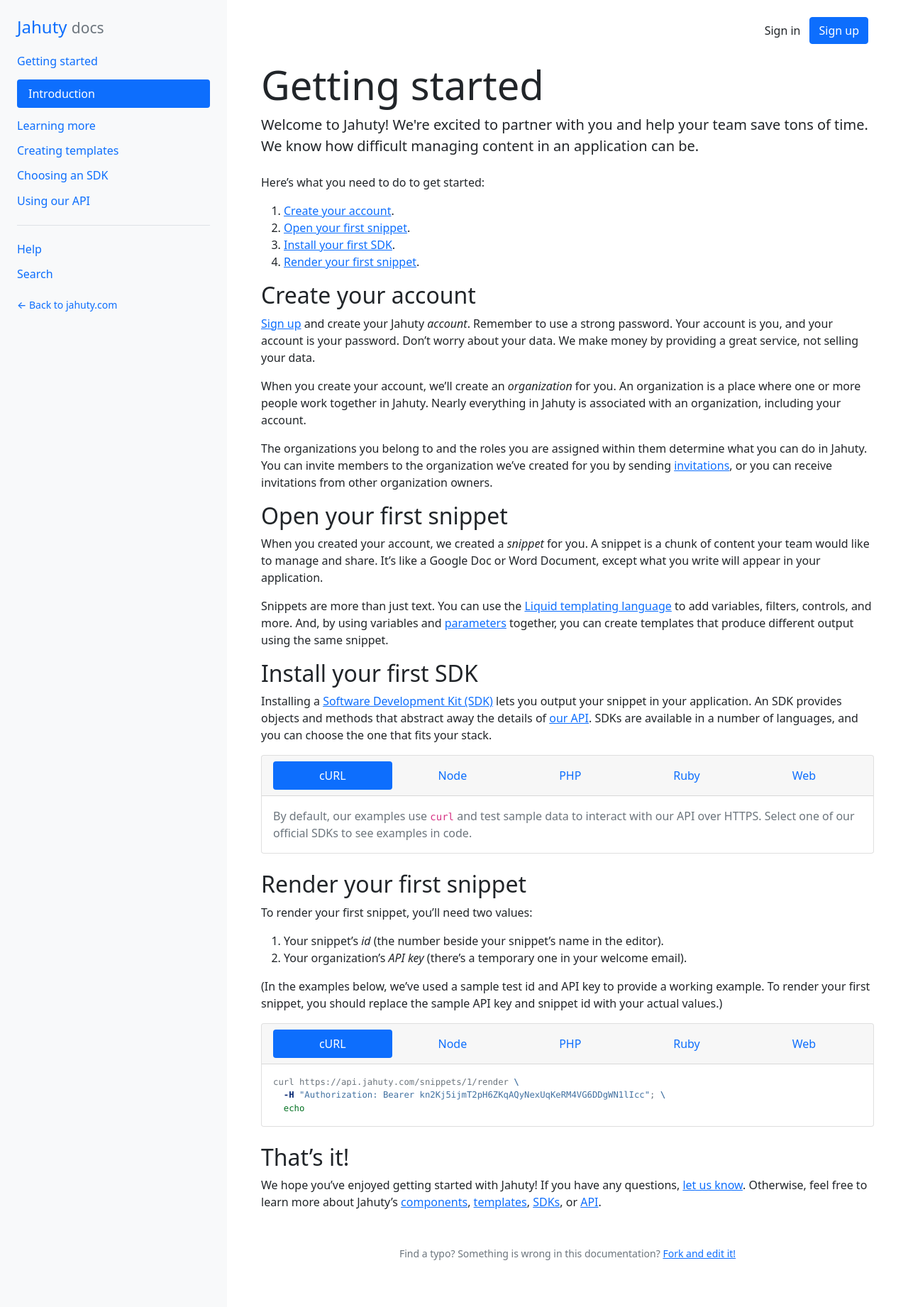
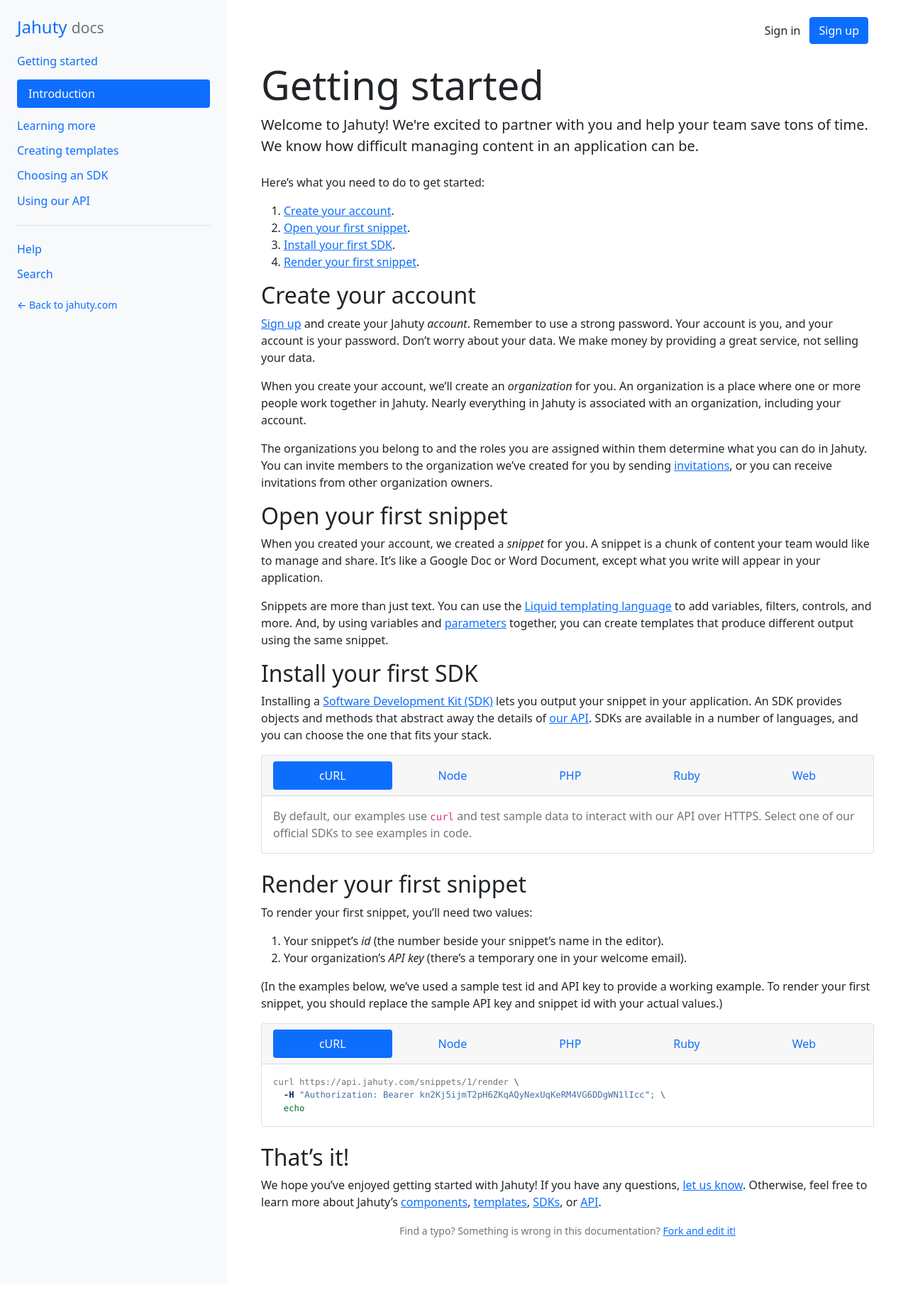
Before and after one commit to jahuty/documentation, a Jekyll site: the page built from getting-started.md, in a window 1280 px wide. Shown: the whole page at 71% size. Built offline with Jekyll 4.4.1, drawn with Linux system fonts in a browser that asks for light colours; nearby versions of some CDN libraries; after the commit the page ends 1810 px from its top, so only the background shows below that.

Commit message:
Remove excessive margin-top

```diff
--- a/_includes/fork.html
+++ b/_includes/fork.html
@@ -1,5 +1,5 @@
 {% assign edit_url = "https://github.com/jahuty/documentation/edit/master/" | append: page.path %}
-<div class="row mt-5">
+<div class="row">
   <div class="col">
     <p class="text-center text-muted">
       <small>Find a typo? Something is wrong in this documentation? <a href="{{ edit_url }}">Fork and edit it!</a></small>
```
